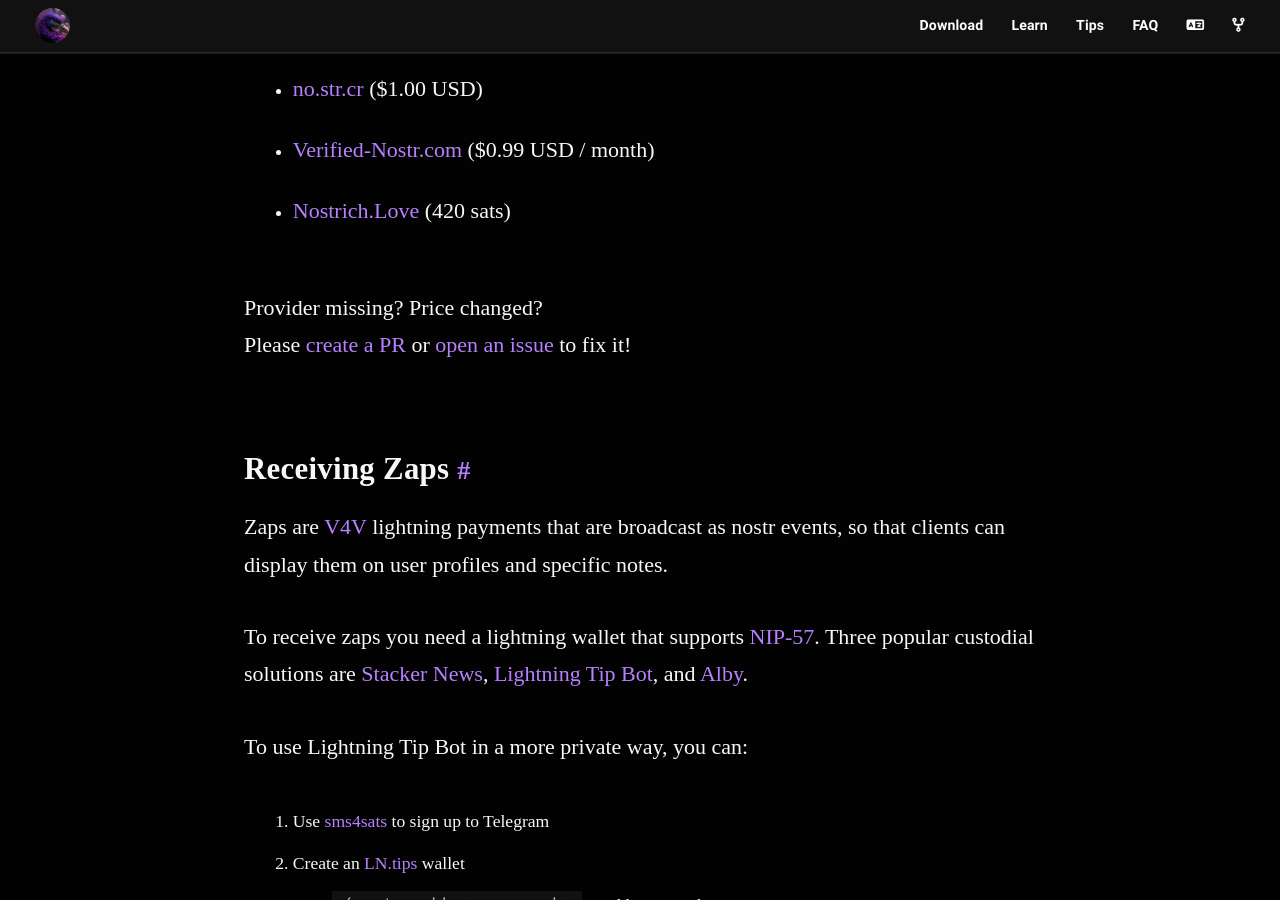
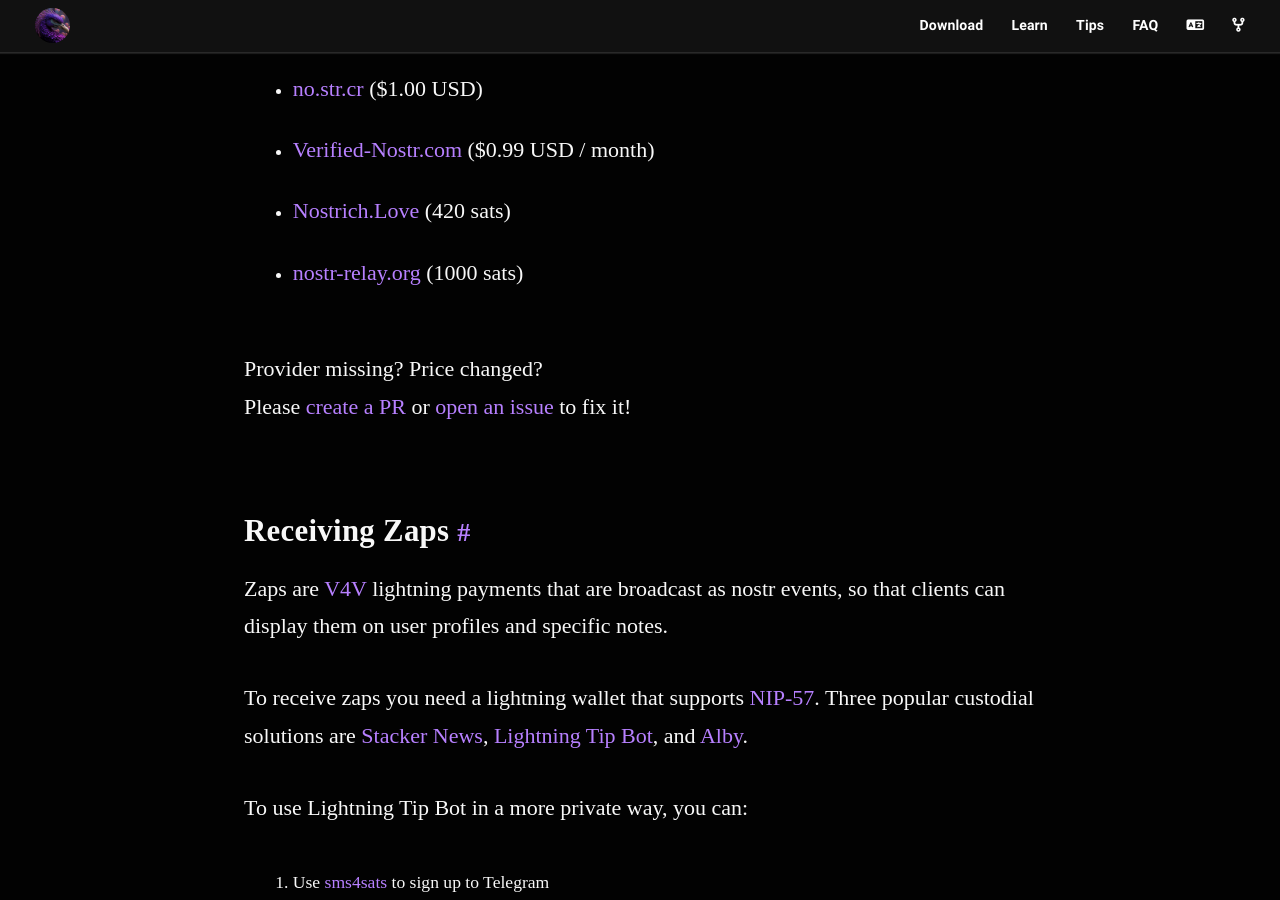
Before and after one commit to nostr-resources/nostr-resources.github.io, a Jekyll site: the page built from index.md, in a window 1280 px wide and 900 px high, scrolled down 8645 px. Built offline with Jekyll 4.4.1, drawn with Linux system fonts in a browser that asks for light colours; some web fonts are replaced.

Commit message:
Add nostr-relay.org to list of providers (#32)
Update nip05providers.yml

Add nostr-relay.org to the list of nip05 paid providers

```diff
--- a/_data/nip05providers.yml
+++ b/_data/nip05providers.yml
@@ -26,3 +26,7 @@
 - name: Nostrich.Love
   link: https://uselessshit.co/nostr/nip-05/
   price: 420 sats
+
+- name: nostr-relay.org
+  link: https://nostr-relay.org
+  price: 1000 sats
```
